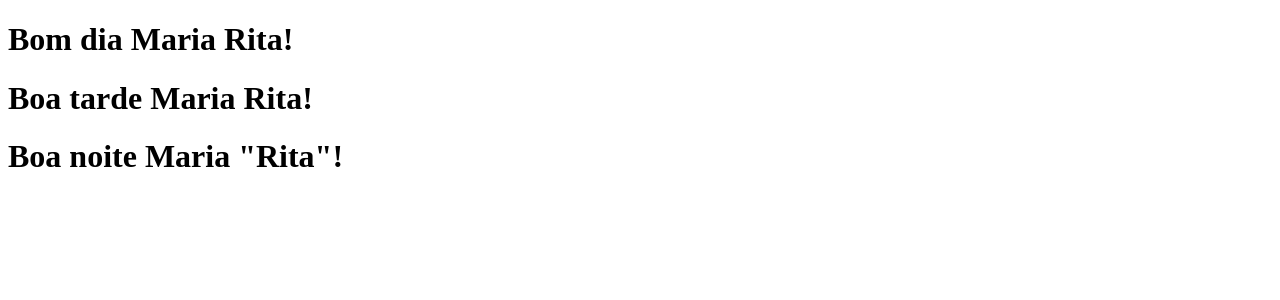
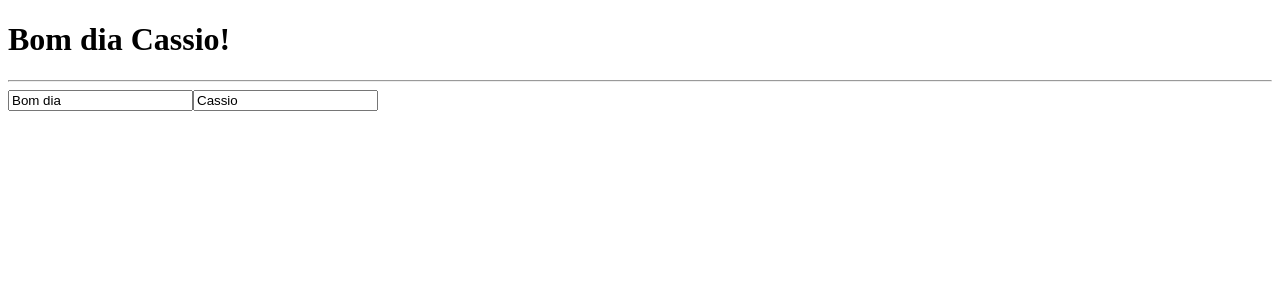
Before and after one commit to cassiosantana/react-new-e, a React (Vite) app: page / in a window 1280 px wide. Shown: the top 300 px of the page. Built offline with nearby package versions, Linux system fonts and the light colour scheme.

Commit message:
componente de classe #1

```diff
--- /dev/null
+++ b/src/components/Saudacao.jsx
@@ -0,0 +1,33 @@
+import { Component} from 'react';
+
+export default class Saudacao extends Component {
+
+  state = {
+    tipo: this.props.tipo,
+    nome: this.props.nome
+  };
+
+  setTipo(e) {
+    this.setState({ tipo: e.target.value });
+  }
+
+  setNome(e) {
+    this.setState({ nome: e.target.value });
+  }
+
+  render(){
+    const { tipo, nome } = this.state;
+    return (
+      <div>
+        <h1>{tipo} {nome}!</h1>
+        <hr/>
+        <input type="text" placeholder="Tipo..." value={tipo}
+          onChange={e => this.setTipo(e)}
+        />
+        <input type="text" placeholder="Nome..." value={nome}
+          onChange={e => this.setNome(e)}
+        />
+      </div>
+    );
+  }
+}
--- a/src/main.jsx
+++ b/src/main.jsx
@@ -1,12 +1,10 @@
 import ReactDOM from 'react-dom/client';
-import Multi, { BoaTarde, BoaNoite } from './components/Multiplos.jsx';
+import Saudacao from './components/Saudacao.jsx';
 
 const root = ReactDOM.createRoot(document.getElementById('root'));
 
 root.render(
   <div>
-    <Multi.BomDia nome="Maria Rita"/>
-    <BoaTarde nome="Maria Rita"/>
-    <BoaNoite nome={'Maria "Rita"'}/>
+    <Saudacao tipo="Bom dia" nome="Cassio"/>
   </div>
 );
```
